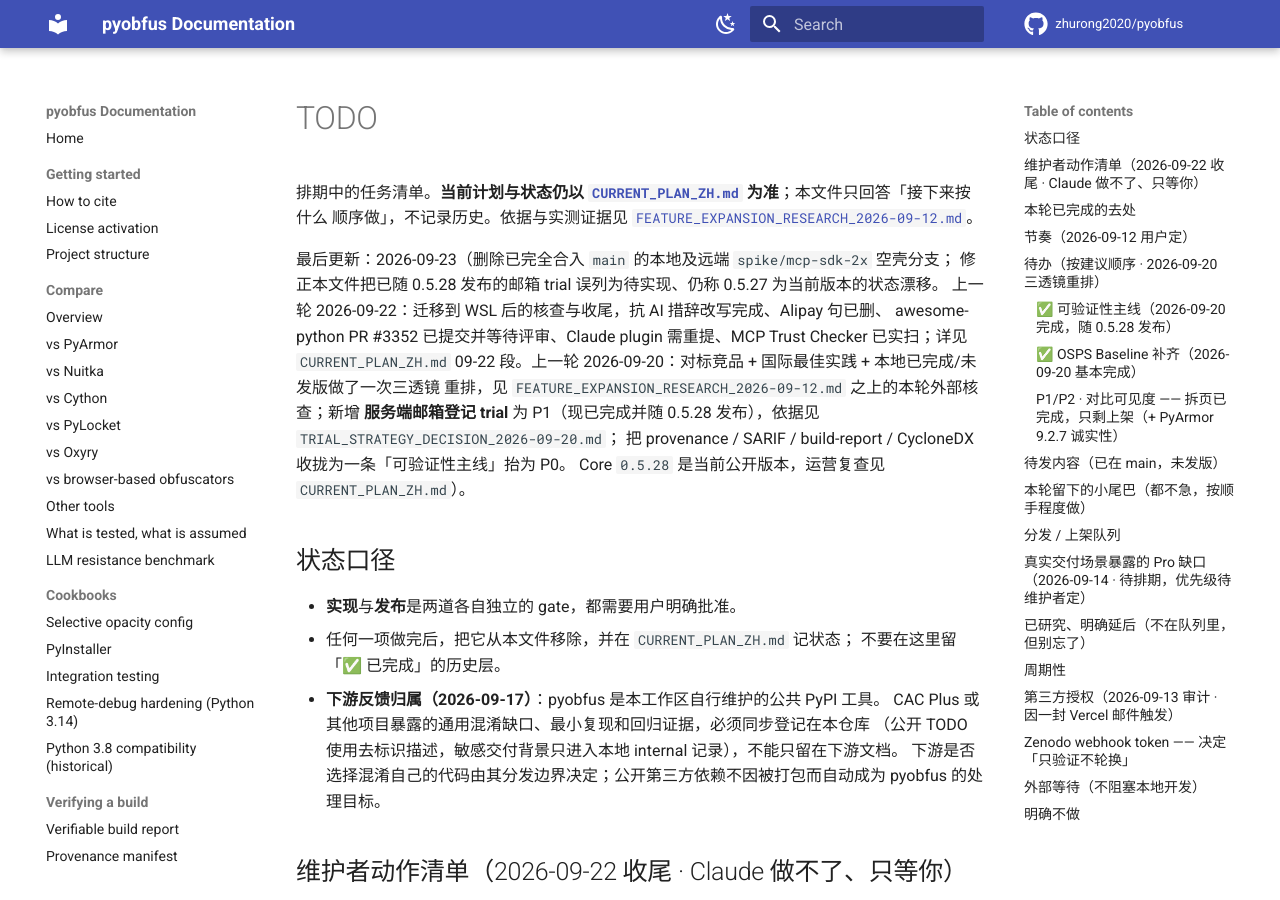
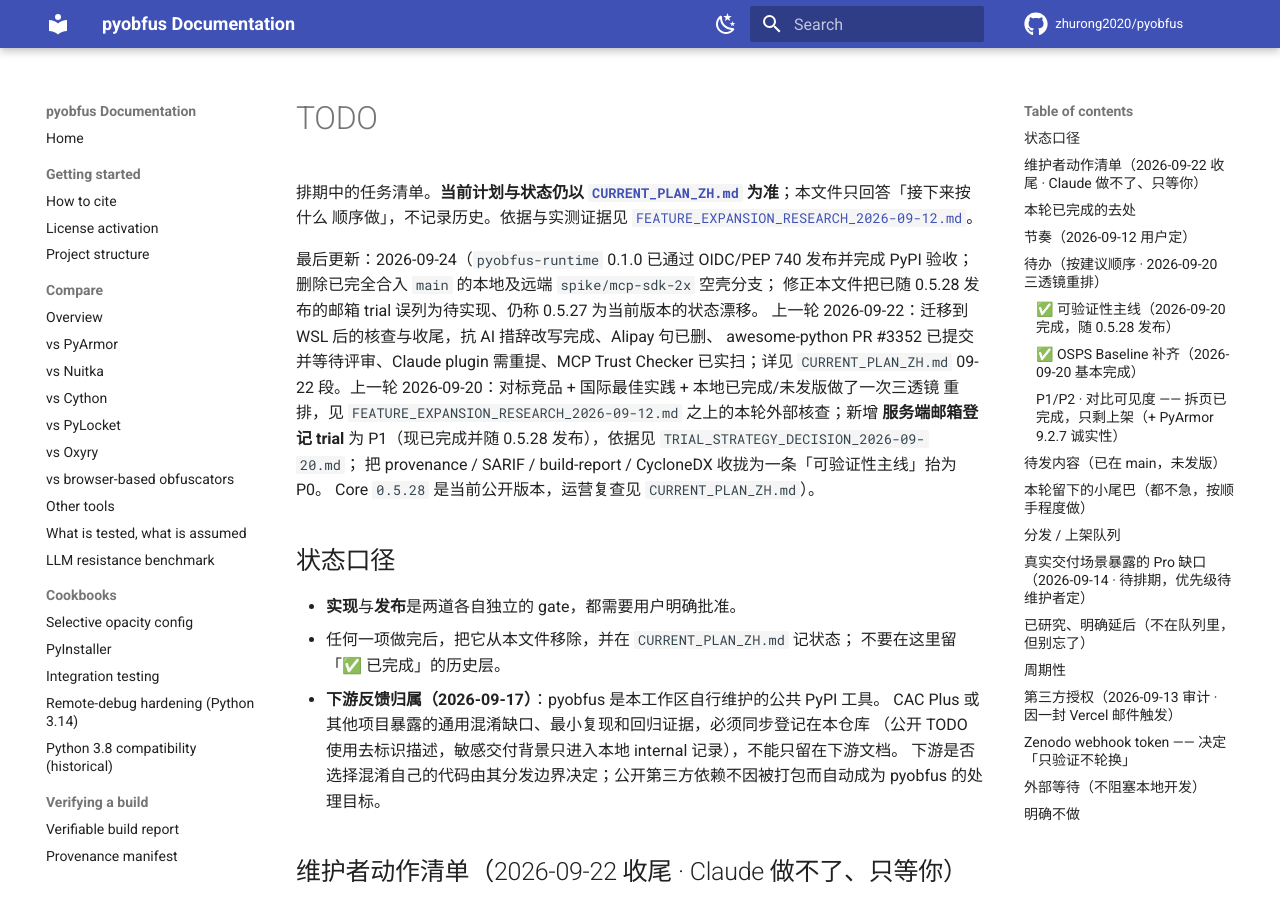
Before and after one commit to zhurong2020/pyobfus, an MkDocs documentation site: the page built from docs/TODO.md, in a window 1280 px wide and 900 px high. Built offline with MkDocs 1.6.1 and Material for MkDocs 9.7.7, drawn with Linux system fonts in a browser that asks for light colours; comment, search, counter and statistics services are not loaded.

Commit message:
docs: refresh post-release status date

```diff
--- a/docs/TODO.md
+++ b/docs/TODO.md
@@ -5,7 +5,8 @@
 顺序做」，不记录历史。依据与实测证据见
 [`FEATURE_EXPANSION_RESEARCH_2026-09-12.md`](FEATURE_EXPANSION_RESEARCH_2026-09-12.md)。
 
-最后更新：2026-09-23（删除已完全合入 `main` 的本地及远端 `spike/mcp-sdk-2x` 空壳分支；
+最后更新：2026-09-24（`pyobfus-runtime` 0.1.0 已通过 OIDC/PEP 740 发布并完成 PyPI 验收；
+删除已完全合入 `main` 的本地及远端 `spike/mcp-sdk-2x` 空壳分支；
 修正本文件把已随 0.5.28 发布的邮箱 trial 误列为待实现、仍称 0.5.27 为当前版本的状态漂移。
 上一轮 2026-09-22：迁移到 WSL 后的核查与收尾，抗 AI 措辞改写完成、Alipay 句已删、
 awesome-python PR #3352 已提交并等待评审、Claude plugin 需重提、MCP Trust Checker 已实扫；详见
```
Also changed, not shown: docs/CURRENT_PLAN_ZH.md (+1 -1 lines).
